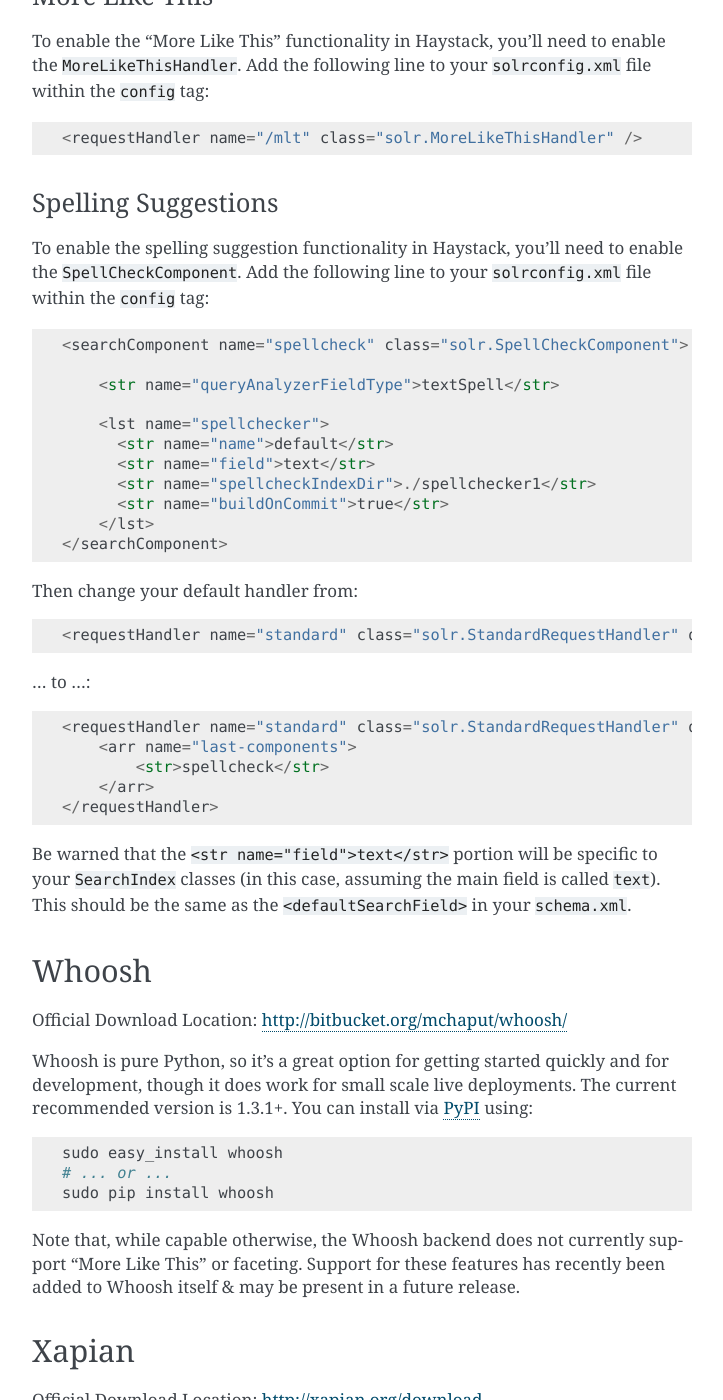
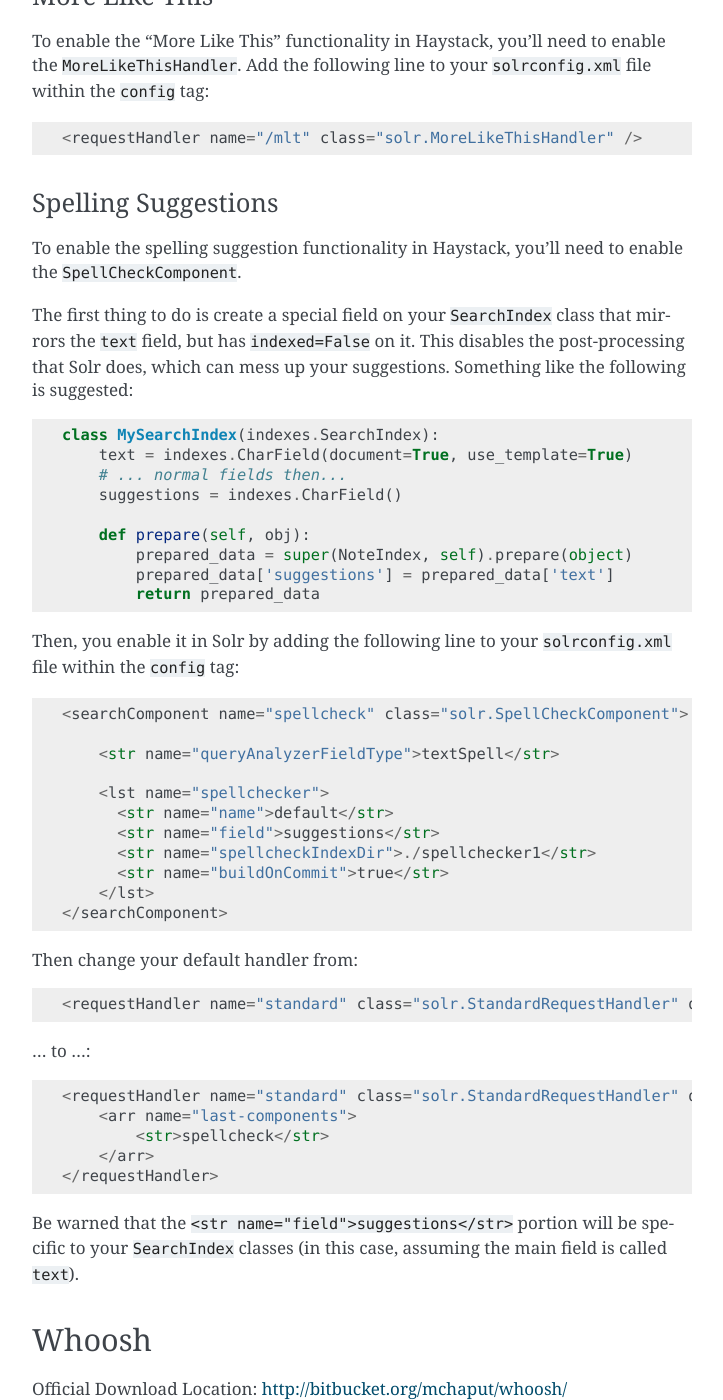
Before and after one commit to django-haystack/django-haystack, a Sphinx documentation site: the page built from docs/installing_search_engines.rst, in a window 1280 px wide and 1400 px high, scrolled down 894 px. Shown: the whole window, without its empty margins (388-1111 px from the left). Built offline with Sphinx 7.4.7, drawn with Linux system fonts in a browser that asks for light colours.

Commit message:
Fixed the docs on enabling spelling suggestion support in Solr.

```diff
--- a/docs/installing_search_engines.rst
+++ b/docs/installing_search_engines.rst
@@ -49,7 +49,24 @@
 --------------------
 
 To enable the spelling suggestion functionality in Haystack, you'll need to
-enable the ``SpellCheckComponent``. Add the following line to your
+enable the ``SpellCheckComponent``.
+
+The first thing to do is create a special field on your ``SearchIndex`` class
+that mirrors the ``text`` field, but has ``indexed=False`` on it. This disables
+the post-processing that Solr does, which can mess up your suggestions.
+Something like the following is suggested::
+
+    class MySearchIndex(indexes.SearchIndex):
+        text = indexes.CharField(document=True, use_template=True)
+        # ... normal fields then...
+        suggestions = indexes.CharField()
+
+        def prepare(self, obj):
+            prepared_data = super(NoteIndex, self).prepare(object)
+            prepared_data['suggestions'] = prepared_data['text']
+            return prepared_data
+
+Then, you enable it in Solr by adding the following line to your
 ``solrconfig.xml`` file within the ``config`` tag::
 
     <searchComponent name="spellcheck" class="solr.SpellCheckComponent">
@@ -58,7 +75,7 @@
 
         <lst name="spellchecker">
           <str name="name">default</str>
-          <str name="field">text</str>
+          <str name="field">suggestions</str>
           <str name="spellcheckIndexDir">./spellchecker1</str>
           <str name="buildOnCommit">true</str>
         </lst>
@@ -76,10 +93,9 @@
         </arr>
     </requestHandler>
 
-Be warned that the ``<str name="field">text</str>`` portion will be specific to
+Be warned that the ``<str name="field">suggestions</str>`` portion will be specific to
 your ``SearchIndex`` classes (in this case, assuming the main field is called
-``text``). This should be the same as the ``<defaultSearchField>`` in your
-``schema.xml``.
+``text``).
 
 
 Whoosh
--- a/docs/searchindex_api.rst
+++ b/docs/searchindex_api.rst
@@ -363,7 +363,7 @@
 ================
 
 ``index_queryset``
-----------------
+------------------
 
 .. method:: SearchIndex.index_queryset(self)
 
```
